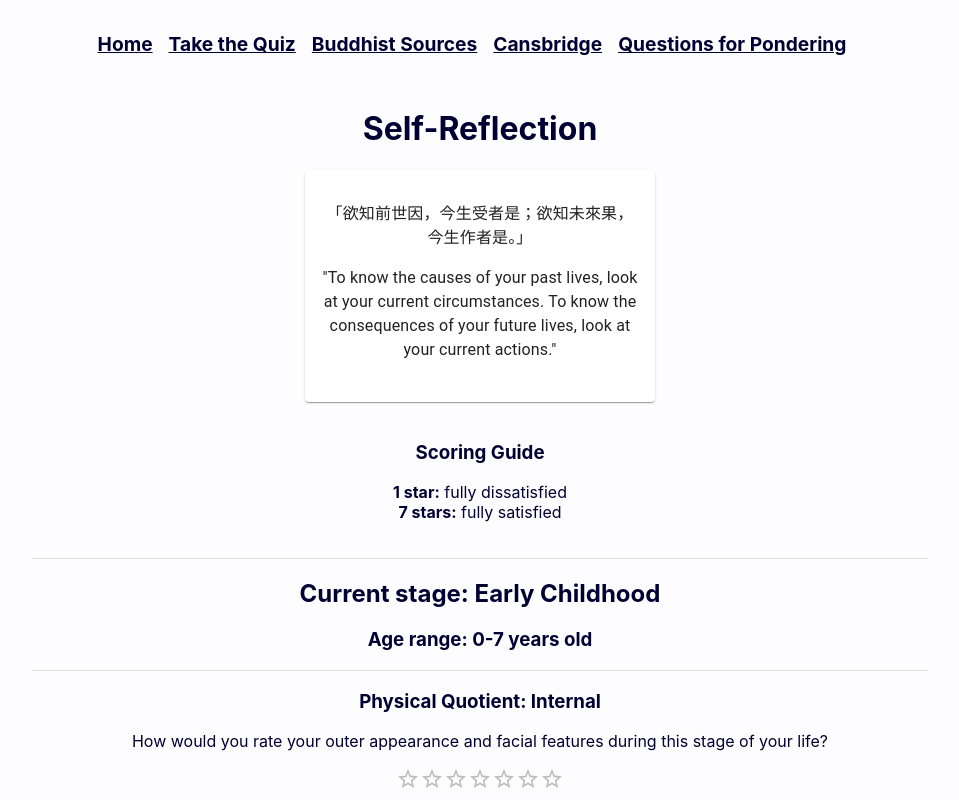
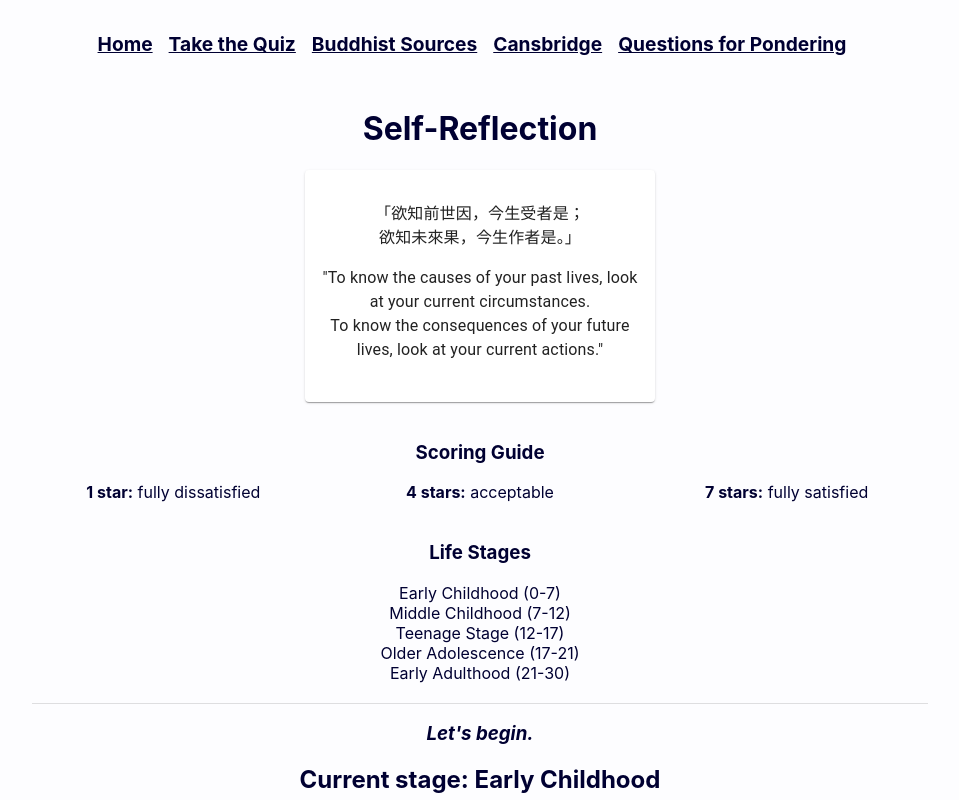
Before and after one commit to TheFloatingString/self-reflection-frontend, a React (Create React App) app: page /quiz in a window 1280 px wide. Shown: the top 800 px of the page, without its empty margins (160-1119 px from the left). Built offline with nearby package versions, Linux system fonts and the light colour scheme.

Commit message:
Add Quiz start description changes and graph screenshot instruction.

```diff
--- a/src/pages/QuizPage.js
+++ b/src/pages/QuizPage.js
@@ -7,6 +7,9 @@ import Divider from "@mui/material/Divider";
 import Card from "@mui/material/Card";
 import CardContent from "@mui/material/CardContent";
 import Typography from "@mui/material/Typography";
+
+import Box from "@mui/material/Box";
+import Grid from "@mui/material/Grid";
 
 
 
@@ -254,8 +257,10 @@ function QuizPage() {
 			<Card sx={{ width: 350 }}>
 				<CardContent>
 					<Typography>
-								<p>「欲知前世因，今生受者是；欲知未來果，今生作者是。」</p>
-								<p>"To know the causes of your past lives, look at your current circumstances. To know the consequences of your future lives, look at your current actions." </p>
+								<p>「欲知前世因，今生受者是；<br/>
+								欲知未來果，今生作者是。」</p>
+								<p>"To know the causes of your past lives, look at your current circumstances. <br/>
+								To know the consequences of your future lives, look at your current actions." </p>
 					</Typography>
 				</CardContent>
 			</Card>
@@ -265,9 +270,35 @@ function QuizPage() {
 
 			<h3>Scoring Guide</h3>
 
-			<p><b>1 star:</b> fully dissatisfied<br/>
-			<b>7 stars:</b> fully satisfied</p>
+			<Box>
+
+				<Grid container spacing={3}>
+					<Grid item xs={4}>
+						<b>1 star:</b> fully dissatisfied
+					</Grid>
+					<Grid item xs={4}>
+						<b>4 stars:</b> acceptable
+					</Grid>
+					<Grid item xs={4}>
+						<b>7 stars:</b> fully satisfied
+					</Grid>
+				</Grid>
+
+			</Box>
+
 			<br />
+
+			<h3>Life Stages</h3>
+
+
+			Early Childhood (0-7) <br/>
+			Middle Childhood (7-12) <br/>
+			Teenage Stage (12-17)<br/>
+			Older Adolescence (17-21)<br/>
+			Early Adulthood (21-30)<br/>
+
+			<br/>
+
 
 			<Divider />
 
@@ -275,7 +306,7 @@ function QuizPage() {
 		</center>
 
 
-
+		<h3><i>Let's begin.</i></h3>
 
 		<h2>Current stage: {currentStage}</h2>
 		<h3>Age range: {currentAgeRange} years old</h3>
--- a/src/pages/SummaryPage.js
+++ b/src/pages/SummaryPage.js
@@ -98,9 +98,9 @@ function SummaryPage() {
 
 	        </LineChart>
 
+			<p>Please take a screenshot, and share the screenshot with Shifu.</p>
+		</div>
 
-
-		</div>
 
 		);
 }
```
